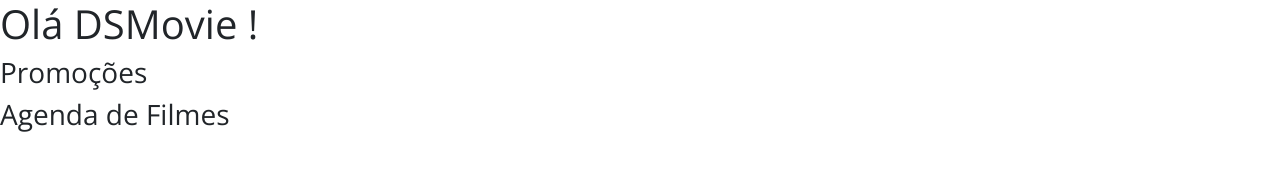
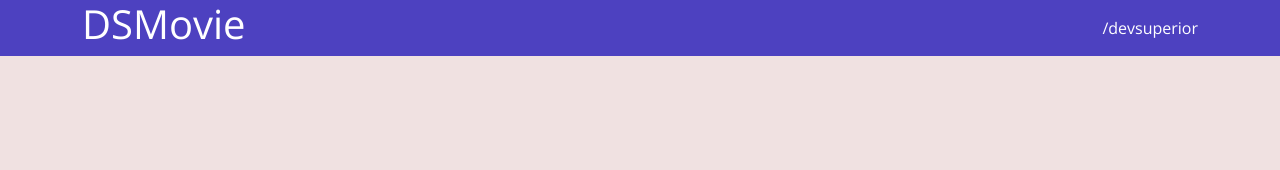
Before and after one commit to jamesbianchi/dsmovie, a plain HTML site: page index.html in a window 1280 px wide. Drawn offline with nearby package versions, Linux system fonts and the light colour scheme.

Commit message:
Barra superior PARTE 1

```diff
--- a/css/style.css
+++ b/css/style.css
@@ -1,5 +1,26 @@
 @import url('https://fonts.googleapis.com/css2?family=Open+Sans:wght@300;400;700&display=swap');
 
 *{
+    box-sizing: border-box;
     font-family: 'Open Sans', sans-serif;
 }
+
+header{
+    background-color: #4D41C0;
+    color: #fff;
+}
+
+nav {
+    display: flex;
+    align-items: center;
+    justify-content: space-between;
+}
+a, a:hover {
+    text-decoration: none;
+    color: unset;
+
+}
+
+html, body{
+    background-color: #Eddd;
+}
--- a/index.html
+++ b/index.html
@@ -12,8 +12,11 @@
 </head>
 
 <body>
-    <h1>Olá DSMovie !</h1>
-    <h3>Promoções</h3>
-    <h3>Agenda de Filmes</h3>
+    <header>
+        <nav class="container">
+            <h1>DSMovie</h1>
+            <a href="www.google.com">/devsuperior</a>
+        </nav>
+    </header>
 </body>
 </html>
```
